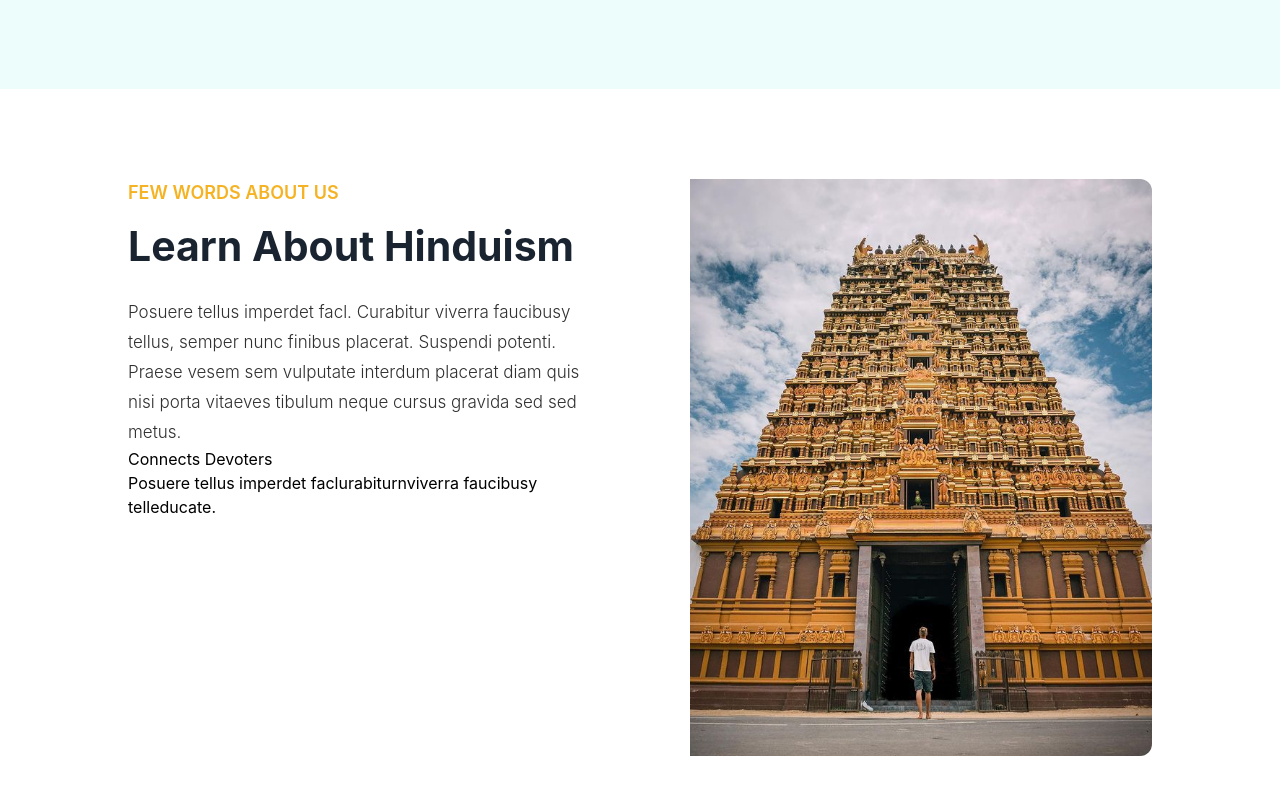
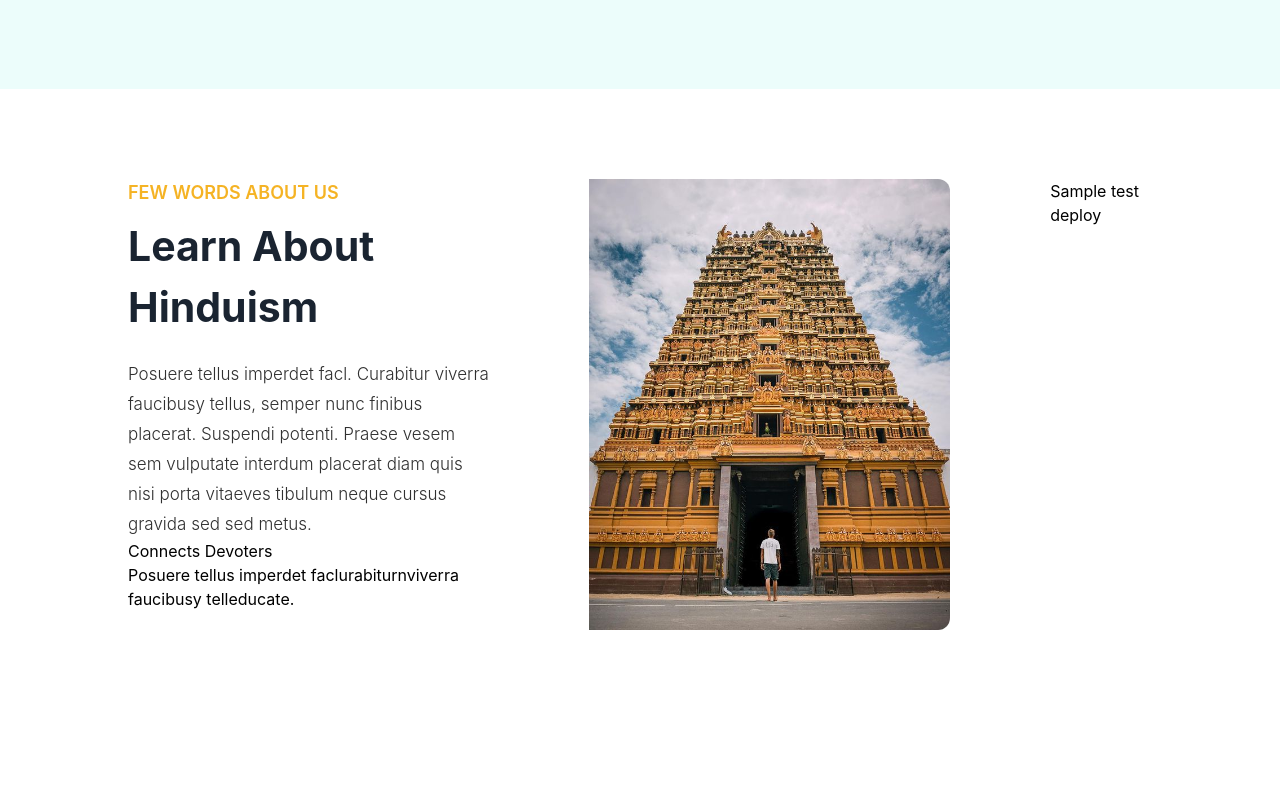
Before and after one commit to Tharmithan-N/allaikanthan, a React (Create React App) app: page / in a window 1280 px wide. Shown: the part 1499-2293 px from the top of the page. After the commit the page ends 2219 px from the top, so only its background shows below. Built offline with nearby package versions, Linux system fonts and the light colour scheme.

Commit message:
sample test deploy after lap change

```diff
--- a/src/Components/thirdComponent.js
+++ b/src/Components/thirdComponent.js
@@ -26,6 +26,7 @@ const ThirdComponent = () => {
                     </div>
                 </div>
                 <div className='w-1/2'><img src={nallur} className='rounded-r-xl'/></div>
+                <div>Sample test deploy</div>
             </div>
         </div>
 
```
Also changed, not shown: 11 other files (tests, documents, lock files or other folders).
